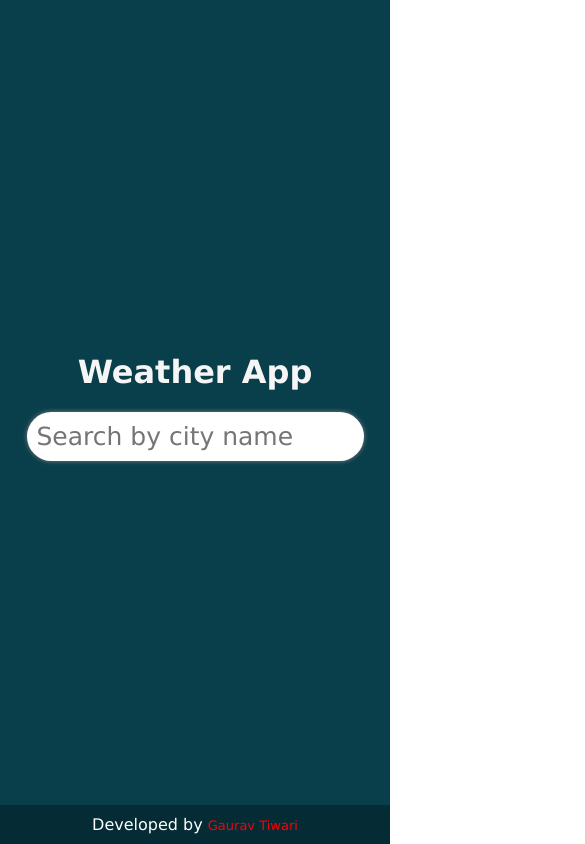
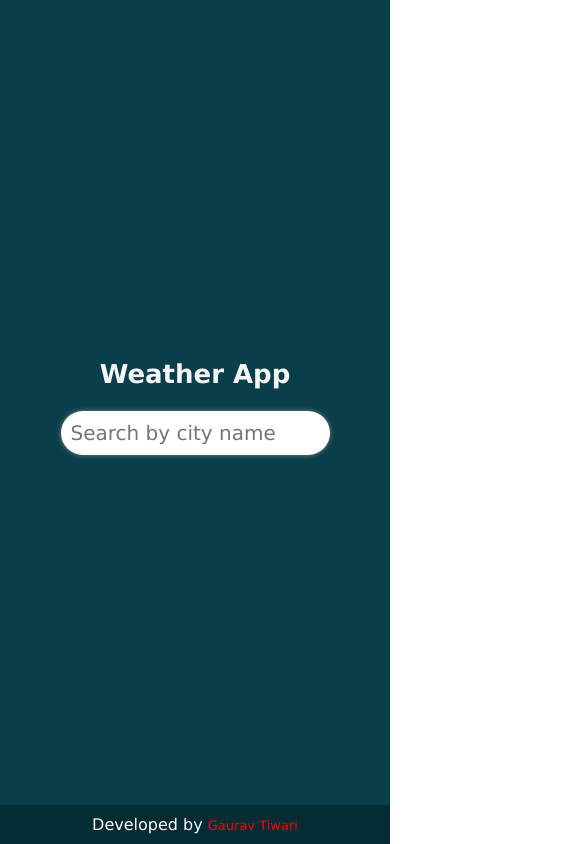
Before and after one commit to Gauravself31/weather-app, a plain HTML site: page index.html in a window 390 px wide. Shown: the top 844 px of the page, 585 px wide, since content can reach past the window. Drawn offline with Linux system fonts and the light colour scheme.

Commit message:
edited files

```diff
--- a/style.css
+++ b/style.css
@@ -49,8 +49,8 @@ header {
     bottom: 0;
     left: 0;
     width: 100%;
-    background-color: #04262ec2; /* Adjust the background color as needed */
-    color: #fff; /* Adjust the text color as needed */
+    background-color: #04262ec2;
+    color: #fff;
     padding: 10px;
     text-align: center;
 }
@@ -62,14 +62,27 @@ header {
     font-size: small;
 }
 
-@media screen and (max-width: 768px) {
 
+@media (max-width: 580px) {
     .heading {
-        text-align: center;
-    }
-    .row {
-        flex-direction: column;
-        align-items: center;
+        font-size: 13px;
     }
 
+    .row {
+        width: 100%;
+    }
+
+    #search {
+        font-size: 19px;
+    }
 }
+
+@media (max-width: 768px) {
+    .row {
+        width: 100%;
+    }
+
+    #search {
+        font-size: 20px;
+    }
+}
```
